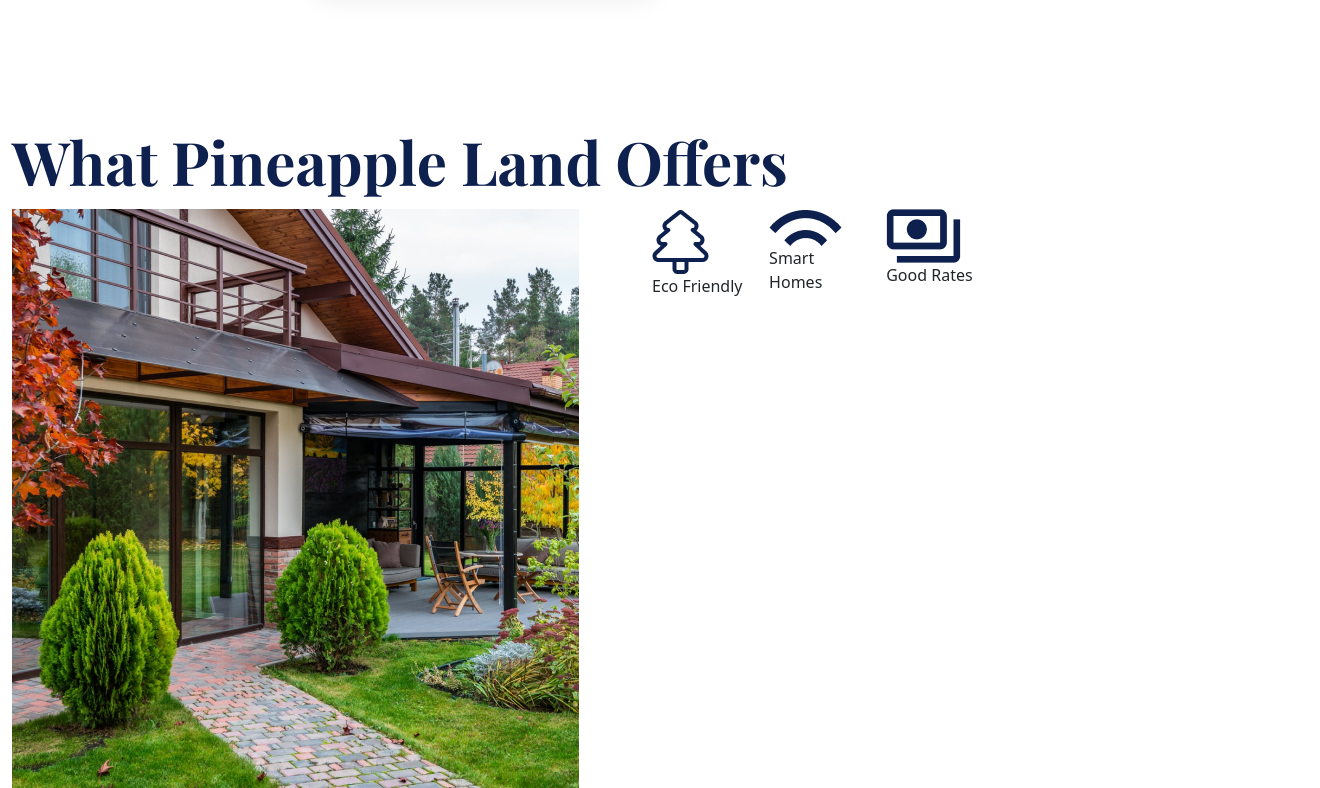
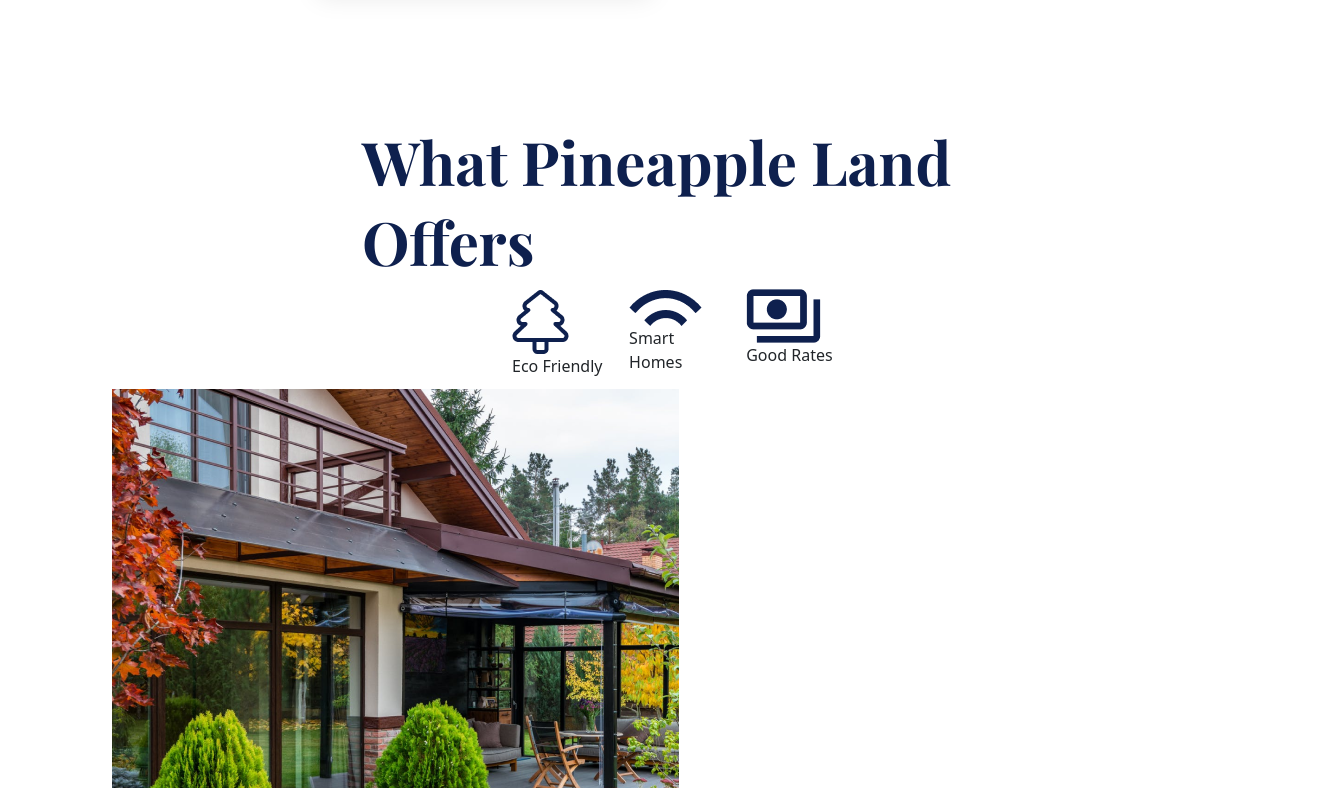
Before and after one commit to sqwash1603/Pineapple-Island, a plain HTML site: page Pinapple-Island/index.html in a window 1280 px wide. Shown: the part 2860-3648 px from the top of the page, 1320 px wide, since content can reach past the window. Drawn offline with nearby package versions, Linux system fonts and the light colour scheme; files that its build step writes are made by us from their sources; files whose address does not match are found by name.

Commit message:
Add files via upload

```diff
--- a/Pinapple-Island/scss/sections/_offer.scss
+++ b/Pinapple-Island/scss/sections/_offer.scss
@@ -7,5 +7,17 @@
     font-weight: $fw-700;
     font-family: $font-play;
     color: $brand-color;
+    margin-left: 350px;
+    margin-right: 300px;
+  }
+  &-img{
+    position: relative;
+    width: 500px;
+    left: 100px;
+    top: 100px;
+
+  }
+  &-vectors{
+
   }
 }
```
